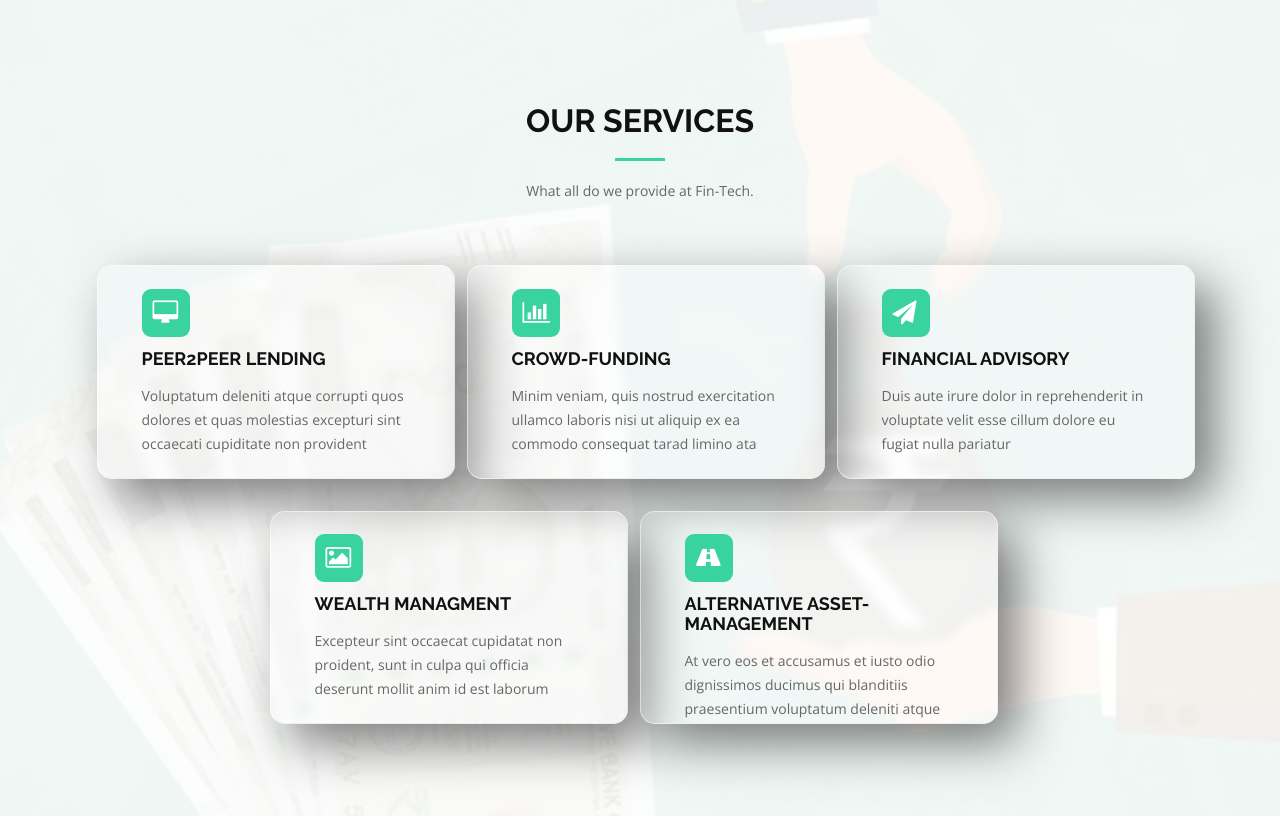
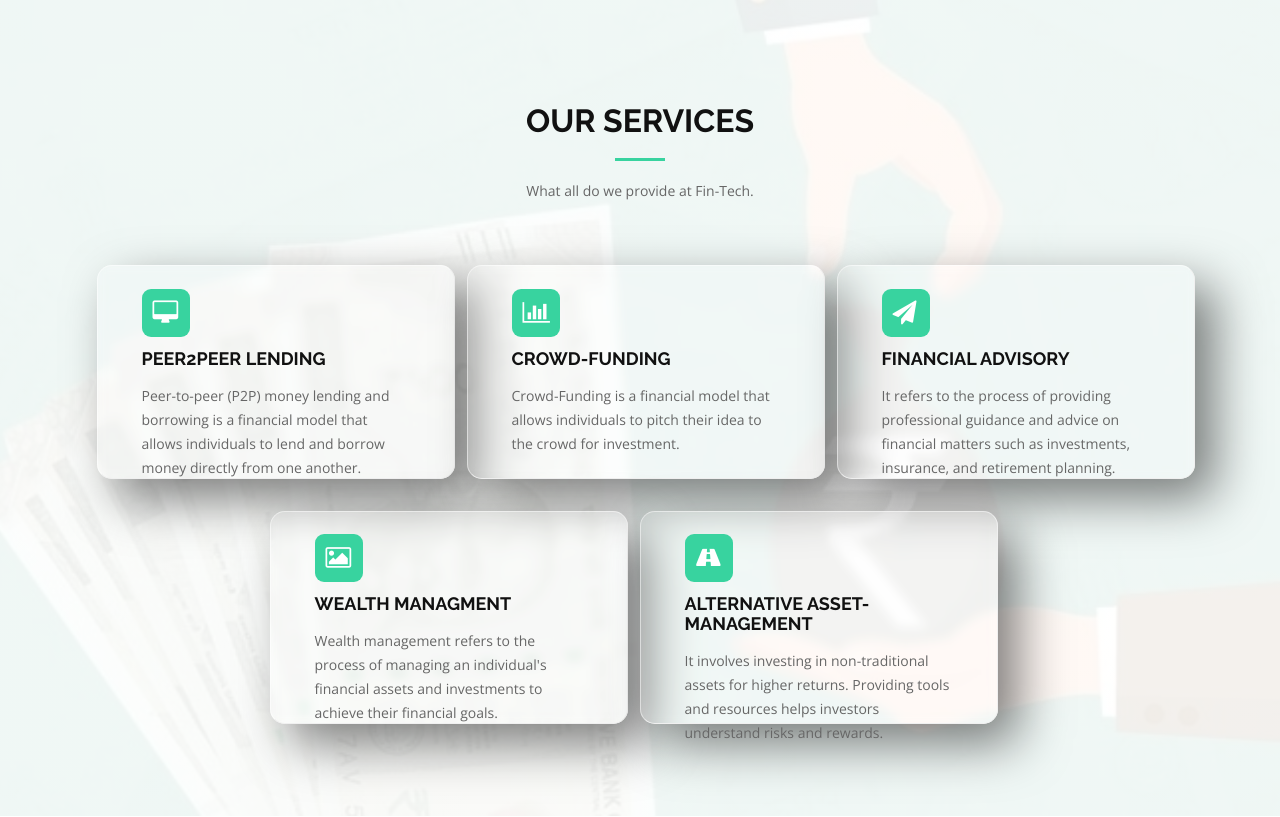
Before and after one commit to Abhijit-singh04/public-money-lending, a PHP site: page / in a window 1280 px wide. Shown: the part 89-906 px from the top of the page. Run offline with PHP 8.4, Linux system fonts and the light colour scheme.

Commit message:
finaltouch

```diff
--- a/addwallet.php
+++ b/addwallet.php
@@ -19,14 +19,14 @@ if ($sql) {
 ?>
     <script>
         alert("Money Added Successfully!");
-        window.location.href = "dashboard.php";
+        window.location.href = "Dashboard.php";
     </script>
 <?php
 } else {
 ?>
     <script>
         alert("Money unable to add!");
-        window.location.href = "http://34.126.215.157/public-money-lending/dashboard.php";
+        window.location.href = "Dashboard.php";
     </script>
 <?php
 }
--- a/index.php
+++ b/index.php
@@ -95,32 +95,27 @@ Services Section
                     <div class="col-md-4 service-item card" onclick="myfunction()">
                         <div class="service-icon"><i class="fa fa-desktop"></i></div>
                         <h4 class="service-title"><a href="#">Peer2Peer Lending</a></h4>
-                        <p class="service-description">Voluptatum deleniti atque corrupti quos dolores et quas molestias
-                            excepturi sint occaecati cupiditate non provident</p>
+                        <p class="service-description">Peer-to-peer (P2P) money lending and borrowing is a financial model that allows individuals to lend and borrow money directly from one another.</p>
                     </div>
                     <div class="col-md-4 service-item card" onclick="myfunction()">
                         <div class="service-icon"><i class="fa fa-bar-chart"></i></div>
                         <h4 class="service-title"><a href="#">Crowd-Funding</a></h4>
-                        <p class="service-description">Minim veniam, quis nostrud exercitation ullamco laboris nisi ut
-                            aliquip ex ea commodo consequat tarad limino ata</p>
+                        <p class="service-description">Crowd-Funding is a financial model that allows individuals to pitch their idea to the crowd for investment.</p>
                     </div>
                     <div class="col-md-4 service-item card" onclick="myfunction()">
                         <div class="service-icon"><i class="fa fa-paper-plane"></i></div>
                         <h4 class="service-title"><a href="#">Financial Advisory</a></h4>
-                        <p class="service-description">Duis aute irure dolor in reprehenderit in voluptate velit esse cillum
-                            dolore eu fugiat nulla pariatur</p>
+                        <p class="service-description">It refers to the process of providing professional guidance and advice on financial matters such as investments, insurance, and retirement planning.</p>
                     </div>
                     <div class="col-md-4 service-item card" onclick="myfunction()">
                         <div class="service-icon"><i class="fa fa-photo"></i></div>
                         <h4 class="service-title"><a href="#">Wealth Managment</a></h4>
-                        <p class="service-description">Excepteur sint occaecat cupidatat non proident, sunt in culpa qui
-                            officia deserunt mollit anim id est laborum</p>
+                        <p class="service-description">Wealth management refers to the process of managing an individual's financial assets and investments to achieve their financial goals.</p>
                     </div>
                     <div class="col-md-4 service-item card" onclick="myfunction()">
                         <div class="service-icon"><i class="fa fa-road"></i></div>
                         <h4 class="service-title"><a href="#">Alternative Asset-Management</a></h4>
-                        <p class="service-description">At vero eos et accusamus et iusto odio dignissimos ducimus qui
-                            blanditiis praesentium voluptatum deleniti atque</p>
+                        <p class="service-description">It involves investing in non-traditional assets for higher returns. Providing tools and resources helps investors understand risks and rewards.</p>
                     </div>
                 </div>
             </div>
@@ -144,41 +139,35 @@ Services Section
                             <div class="col-md-4 service-item card">
                                 <div class="service-icon"><i class="fa fa-desktop"></i></div>
                                 <h4 class="service-title"><a>Peer2Peer Lending</a></h4>
-                                <p class="service-description">Voluptatum deleniti atque corrupti quos dolores et quas molestias
-                                    excepturi sint occaecati cupiditate non provident</p>
+                                <p class="service-description">Peer-to-peer (P2P) money lending and borrowing is a financial model that allows individuals to lend and borrow money directly from one another.</p>
                             </div>
                         </a>
                         <a href="Crowdfunding.php">
                             <div class="col-md-4 service-item card">
                                 <div class="service-icon"><i class="fa fa-bar-chart"></i></div>
                                 <h4 class="service-title"><a href="Crowdfunding.php">Crowd-Funding</a></h4>
-                                <p class="service-description">Minim veniam, quis nostrud exercitation ullamco laboris nisi ut
-                                    aliquip ex ea commodo consequat tarad limino ata</p>
+                                <p class="service-description">Crowd-Funding is a financial model that allows individuals to pitch their idea to the crowd for investment.</p>
                             </div>
                         </a>
                         <a href="">
                             <div class="col-md-4 service-item card">
                                 <div class="service-icon"><i class="fa fa-paper-plane"></i></div>
                                 <h4 class="service-title"><a href="">Financial Advisory</a></h4>
-                                <p class="service-description">Duis aute irure dolor in reprehenderit in voluptate velit esse
-                                    cillum
-                                    dolore eu fugiat nulla pariatur</p>
+                                <p class="service-description">It refers to the process of providing professional guidance and advice on financial matters such as investments, insurance, and retirement planning.</p>
                             </div>
                         </a>
                         <a href="mortage.php">
                             <div class="col-md-4 service-item card">
                                 <div class="service-icon"><i class="fa fa-photo"></i></div>
                                 <h4 class="service-title"><a href="mortage.php">Wealth Managment</a></h4>
-                                <p class="service-description">Excepteur sint occaecat cupidatat non proident, sunt in culpa qui
-                                    officia deserunt mollit anim id est laborum</p>
+                                <p class="service-description">Wealth management refers to the process of managing an individual's financial assets and investments to achieve their financial goals.</p>
                             </div>
                         </a>
                         <a href="">
                             <div class="col-md-4 service-item card">
                                 <div class="service-icon"><i class="fa fa-road"></i></div>
                                 <h4 class="service-title"><a href="">Alternative Asset-Management</a></h4>
-                                <p class="service-description">At vero eos et accusamus et iusto odio dignissimos ducimus qui
-                                    blanditiis praesentium voluptatum deleniti atque</p>
+                                <p class="service-description">It involves investing in non-traditional assets for higher returns. Providing tools and resources helps investors understand risks and rewards.</p>
                             </div>
                         </a>
 
@@ -201,34 +190,29 @@ Services Section
                         <div class="col-md-4 service-item card">
                             <div class="service-icon"><i class="fa fa-desktop"></i></div>
                             <h4 class="service-title"><a href="#" onclick="myfunction()">Peer2Peer Lending</a></h4>
-                            <p class="service-description">Voluptatum deleniti atque corrupti quos dolores et quas molestias
-                                excepturi sint occaecati cupiditate non provident</p>
+                            <p class="service-description">Peer-to-peer (P2P) money lending and borrowing is a financial model that allows individuals to lend and borrow money directly from one another.</p>
                         </div>
                         <div class="col-md-4 service-item card">
                             <div class="service-icon"><i class="fa fa-bar-chart"></i></div>
                             <h4 class="service-title"><a href="#" onclick="myfunction()">Crowd-Funding</a></h4>
-                            <p class="service-description">Minim veniam, quis nostrud exercitation ullamco laboris nisi ut
-                                aliquip ex ea commodo consequat tarad limino ata</p>
+                            <p class="service-description">Crowd-Funding is a financial model that allows individuals to pitch their idea to the crowd for investment.</p>
                         </div>
                         <div class="col-md-4 service-item card">
                             <div class="service-icon"><i class="fa fa-paper-plane"></i></div>
                             <h4 class="service-title">
                                 <<a href="#" onclick="myfunction()">Financial Advisory</a>
                             </h4>
-                            <p class="service-description">Duis aute irure dolor in reprehenderit in voluptate velit esse cillum
-                                dolore eu fugiat nulla pariatur</p>
+                            <p class="service-description">It refers to the process of providing professional guidance and advice on financial matters such as investments, insurance, and retirement planning.</p>
                         </div>
                         <div class="col-md-4 service-item card">
                             <div class="service-icon"><i class="fa fa-photo"></i></div>
                             <h4 class="service-title"><a href="#" onclick="myfunction()">Wealth Managment</a></h4>
-                            <p class="service-description">Excepteur sint occaecat cupidatat non proident, sunt in culpa qui
-                                officia deserunt mollit anim id est laborum</p>
+                            <p class="service-description">Wealth management refers to the process of managing an individual's financial assets and investments to achieve their financial goals.</p>
                         </div>
                         <div class="col-md-4 service-item card">
                             <div class="service-icon"><i class="fa fa-road"></i></div>
                             <h4 class="service-title"><a href="#" onclick="myfunction()">Alternative Asset-Management</a></h4>
-                            <p class="service-description">At vero eos et accusamus et iusto odio dignissimos ducimus qui
-                                blanditiis praesentium voluptatum deleniti atque</p>
+                            <p class="service-description">It involves investing in non-traditional assets for higher returns. Providing tools and resources helps investors understand risks and rewards.</p>
                         </div>
                     </div>
                 </div>
--- a/subwallet.php
+++ b/subwallet.php
@@ -20,14 +20,14 @@ if ($row['balance'] >= $amt) {
 ?>
         <script>
             alert("Money Transfered Successfully!");
-            window.location.href = "dashboard.php";
+            window.location.href = "Dashboard.php";
         </script>
     <?php
     } else {
     ?>
         <script>
             alert("Money unable to Transfer!");
-            window.location.href = "dashboard.php";
+            window.location.href = "Dashboard.php";
         </script>
     <?php
     }
@@ -35,7 +35,7 @@ if ($row['balance'] >= $amt) {
     ?>
     <script>
         alert("Add Money to wallet first");
-        window.location.href = "dashboard.php";
+        window.location.href = "Dashboard.php";
     </script>
 <?php
 }
```
